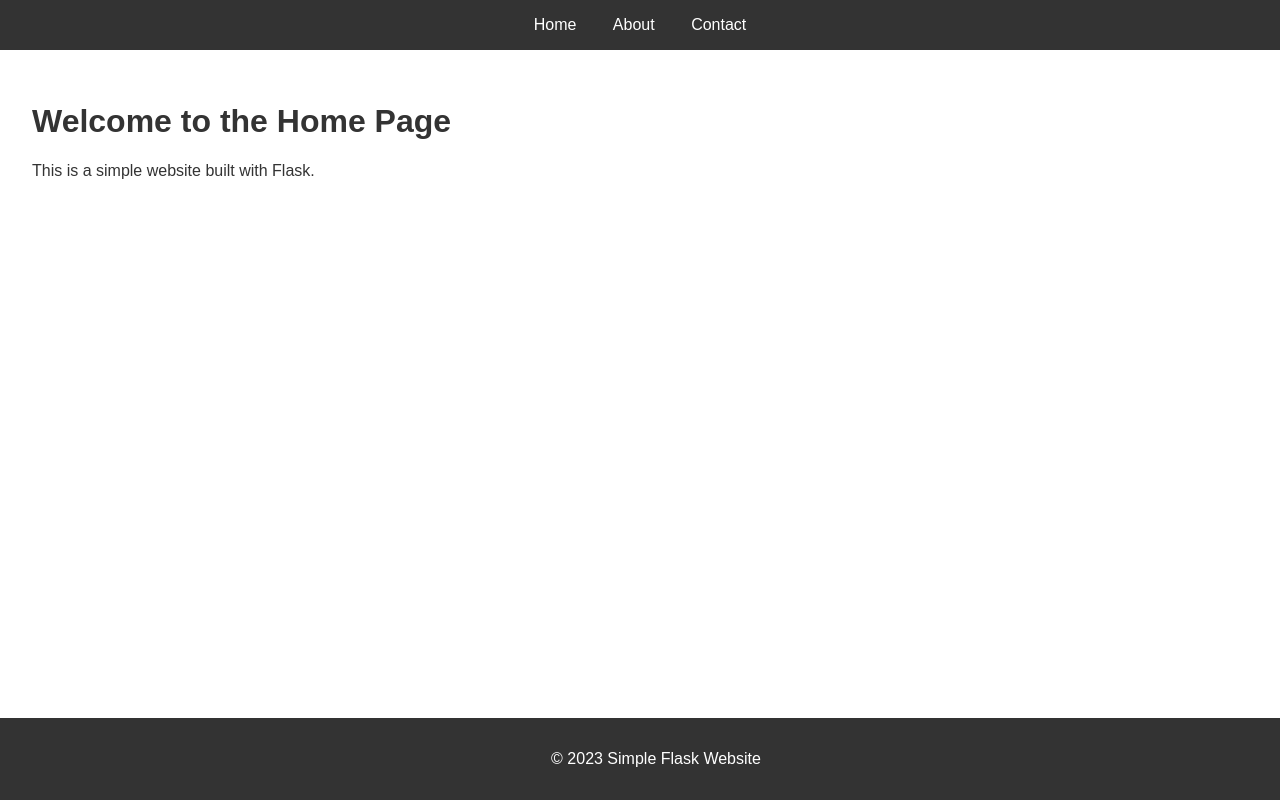
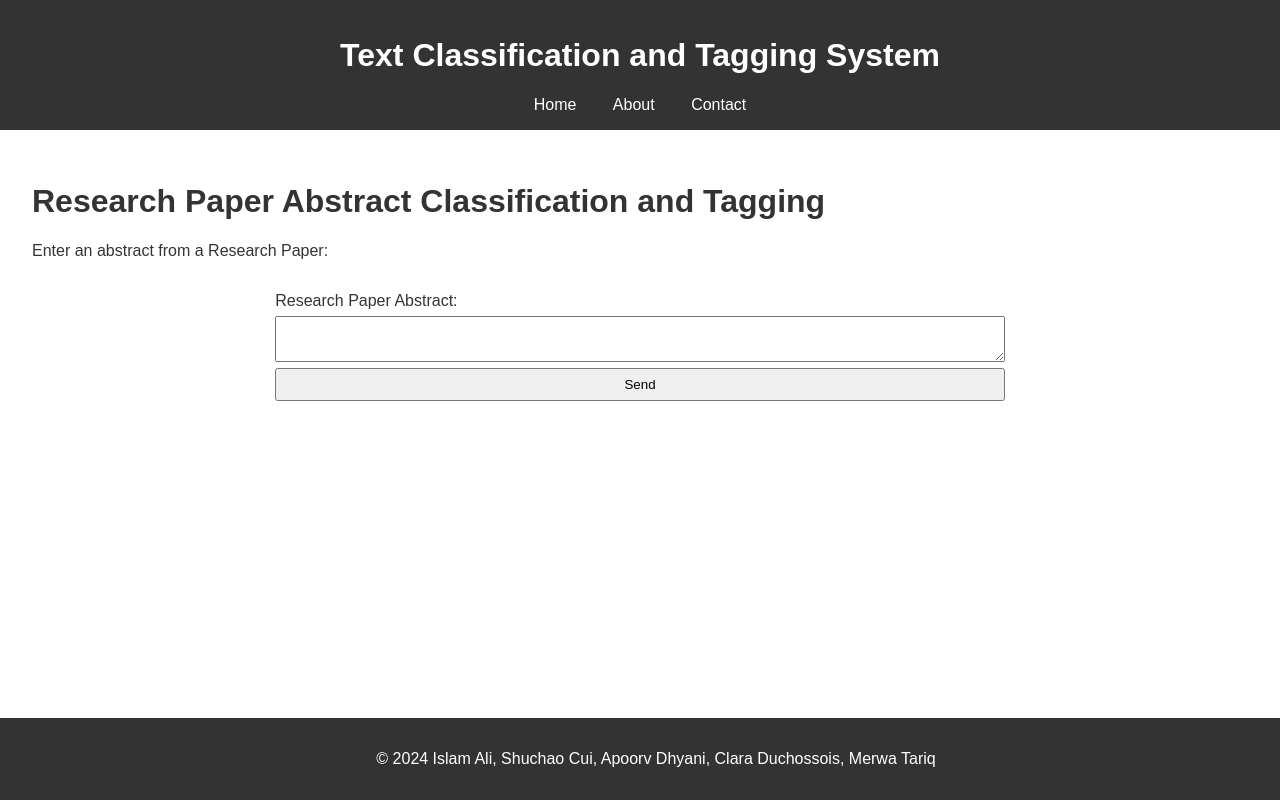
Before and after one commit to doubavitch/Text-Classification-and-Tagging-System-, a Flask app: page / in a window 1280 px wide. Run offline with Flask 3, Linux system fonts and the light colour scheme.

Commit message:
modified basics of app

```diff
--- a/flask-app/static/style.css
+++ b/flask-app/static/style.css
@@ -7,6 +7,7 @@ body {
 
 header {
     background-color: #333;
+    color:white;
     padding: 1em;
     text-align: center;
 }
@@ -32,7 +33,7 @@ footer {
 }
 
 form {
-    max-width: 500px;
+    max-width: 60%;
     margin: auto;
     display: flex;
     flex-direction: column;
--- a/flask-app/templates/about.html
+++ b/flask-app/templates/about.html
@@ -4,5 +4,5 @@
 
 {% block content %}
     <h1>About Us</h1>
-    <p>This website is a demonstration of Flask for simple web applications.</p>
+    <p>This website is a part of a project for the Natural Language Processing class from the Master of Data Science at the University of Luxembourg.</p>
 {% endblock %}
--- a/flask-app/templates/base.html
+++ b/flask-app/templates/base.html
@@ -3,11 +3,12 @@
 <head>
     <meta charset="UTF-8">
     <meta name="viewport" content="width=device-width, initial-scale=1.0">
-    <title>{% block title %}Simple Flask Website{% endblock %}</title>
+    <title>Text Classification and Tagging System</title>
     <link rel="stylesheet" href="{{ url_for('static', filename='style.css') }}">
 </head>
 <body>
     <header>
+        <h1>Text Classification and Tagging System</h1>
         <nav>
             <a href="{{ url_for('home') }}">Home</a>
             <a href="{{ url_for('about') }}">About</a>
@@ -18,7 +19,7 @@
         {% block content %}{% endblock %}
     </main>
     <footer>
-        <p>&copy; 2023 Simple Flask Website</p>
+        <p>&copy; 2024 Islam Ali, Shuchao Cui, Apoorv Dhyani, Clara Duchossois, Merwa Tariq </p>
     </footer>
 </body>
 </html>
--- a/flask-app/templates/home.html
+++ b/flask-app/templates/home.html
@@ -3,6 +3,11 @@
 {% block title %}Home - Simple Flask Website{% endblock %}
 
 {% block content %}
-    <h1>Welcome to the Home Page</h1>
-    <p>This is a simple website built with Flask.</p>
+    <h1>Research Paper Abstract Classification and Tagging</h1>
+    <p>Enter an abstract from a Research Paper:</p>
+    <form method="post">
+        <label for="abstract">Research Paper Abstract:</label>
+        <textarea id="abstract" name="abstract" required></textarea>
+        <button type="submit">Send</button>
+    </form>
 {% endblock %}
```
